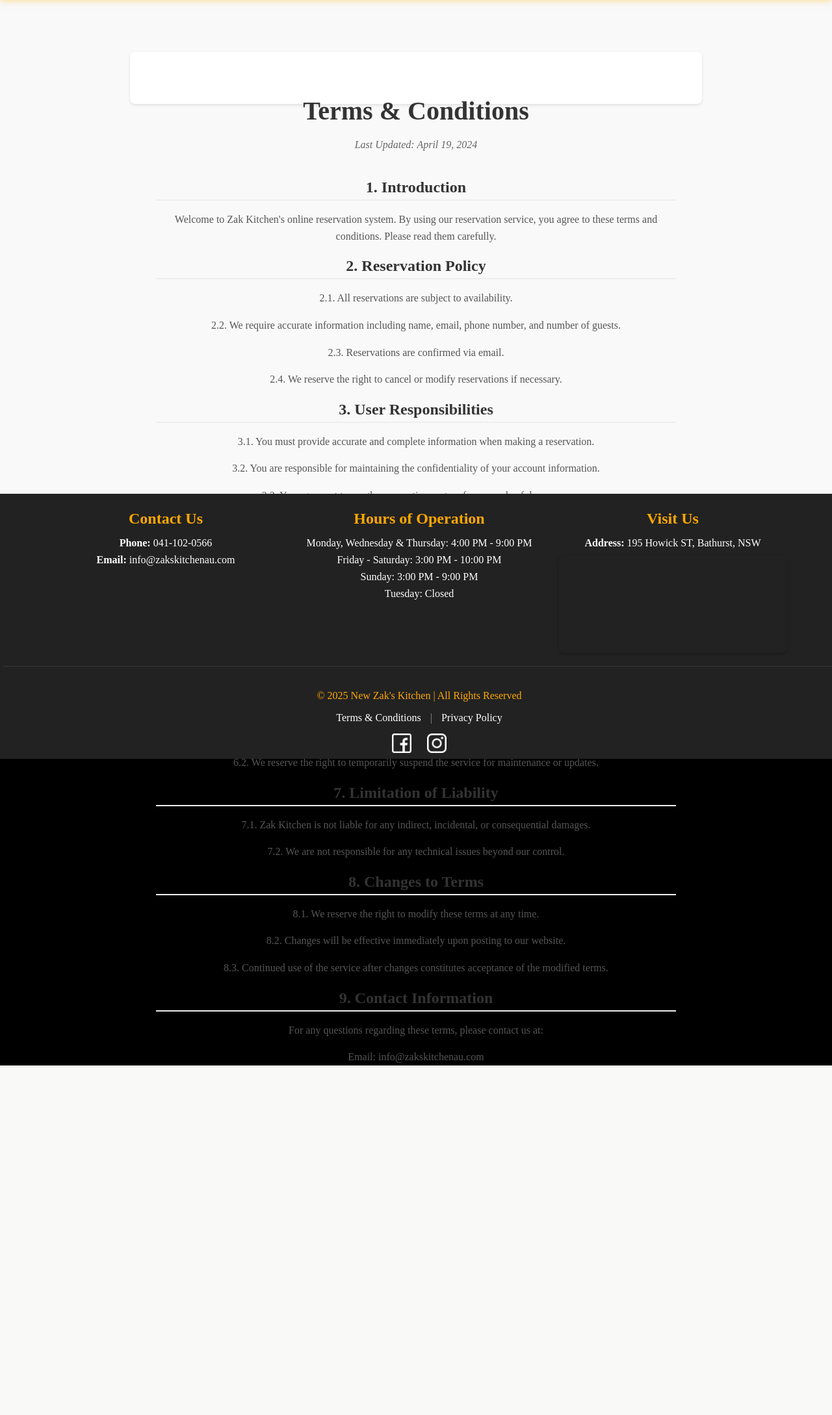
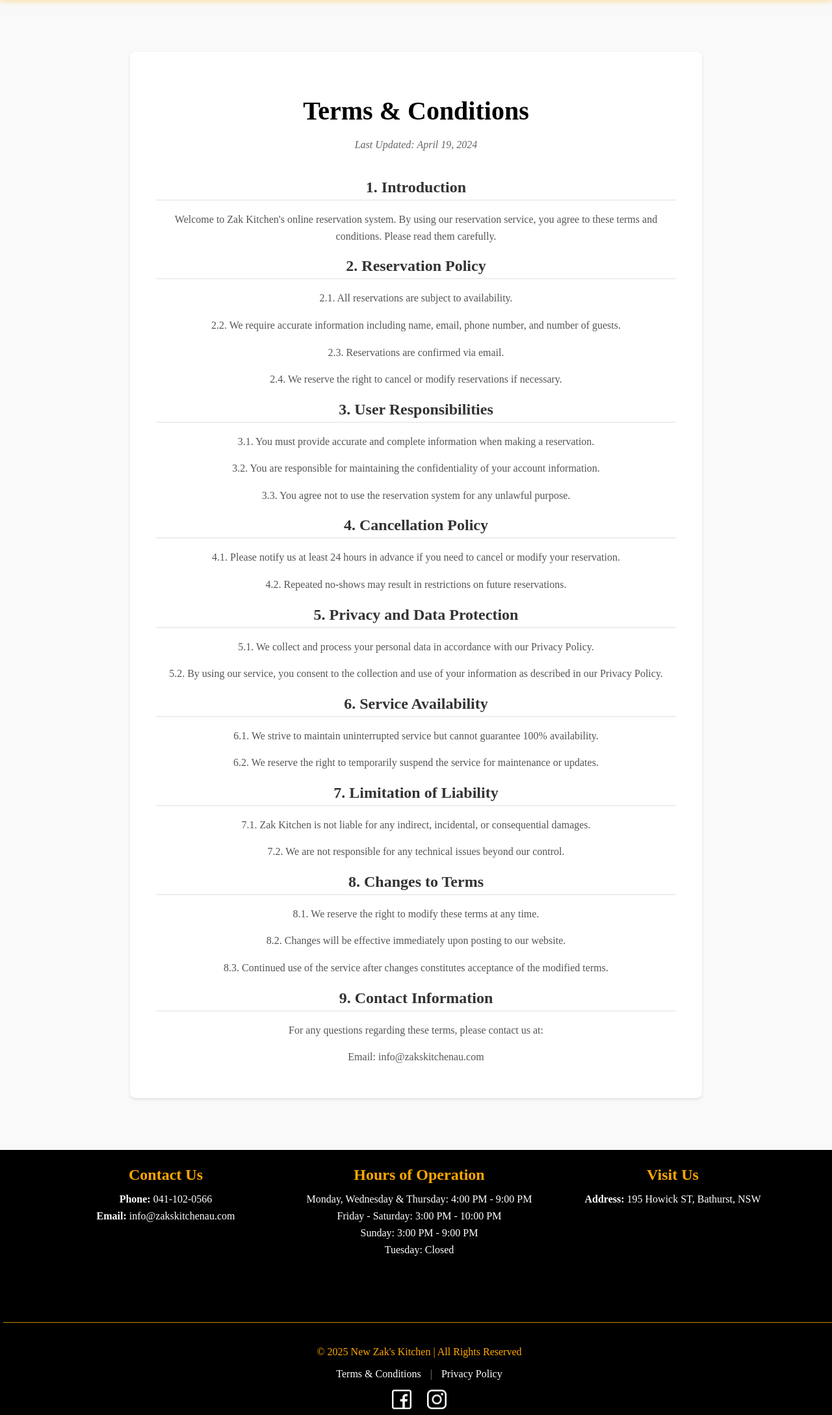
Before and after one commit to IsfarMohi/Zak-s-Kitchen-Frontend, a Flask app: page /terms in a window 1280 px wide. Shown: the part 74-2252 px from the top of the page at 65% size. Before the commit the page ends 1714 px from the top, so only its background shows below. Run offline with Flask 3, Linux system fonts and the light colour scheme; a map, chart or similar area stays blank; grey boxes are pictures that could not be loaded.

Commit message:
Final submission of Frontend

```diff
--- a/static/css/style.css
+++ b/static/css/style.css
@@ -100,7 +100,7 @@
 
 /* Footer */
 footer {
-    background: rgb(34, 34, 34);
+    background: rgb(0, 0, 0);
     color: rgb(255, 255, 255);
     width: 100%;
     /* box-shadow: 0 -5px 10px rgba(36, 36, 35, 0.3); */
@@ -157,7 +157,7 @@
 .footer-bottom {
     text-align: center;
     padding-top: 20px;
-    border-top: 1px solid rgba(255, 255, 255, 0.1);
+    border-top: 1px solid #ffaa00c7;
     color: #ffa800;
     font-weight: none;
 }
@@ -645,7 +645,7 @@
 /* Gallery Section Styles */
 .gallery-section {
     padding: 80px 0 0 0;
-    background-color: rgba(0, 0, 0, 0.8);
+    background-color: rgb(0, 0, 0);
     margin-bottom: 0;
 }
 
@@ -889,7 +889,7 @@
 
 .legal-container {
     max-width: 800px;
-    height: 0vh;
+    height: auto;
     margin: 0 auto;
     background-color: white;
     padding: 40px;
@@ -898,7 +898,7 @@
 }
 
 .legal-container h1 {
-    color: #333;
+    color: #000000;
     font-size: 2.5rem;
     margin-bottom: 10px;
     text-align: center;
```
Also changed, not shown: templates/index.html (+15 -13 lines), static/images/Exterior.webp (added), static/images/Grmphn.webp (added), static/images/Interior3.webp (added), static/images/Interior4.webp (added), static/images/Interior5.webp (added), static/images/Interior6.webp (added), static/images/Interior7.webp (added), static/images/Interior8.webp (added), static/images/Interior9.webp (added), static/images/Interiorwall.webp (added), 1 other file.
